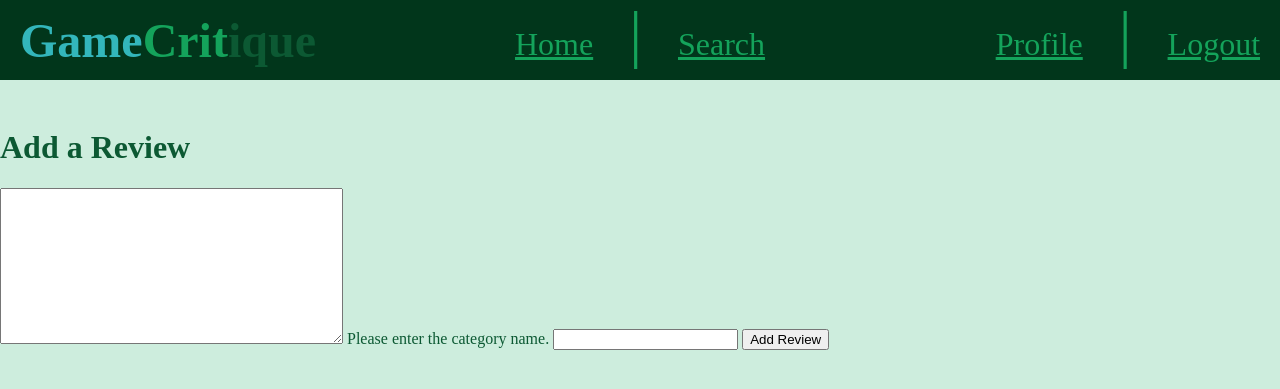
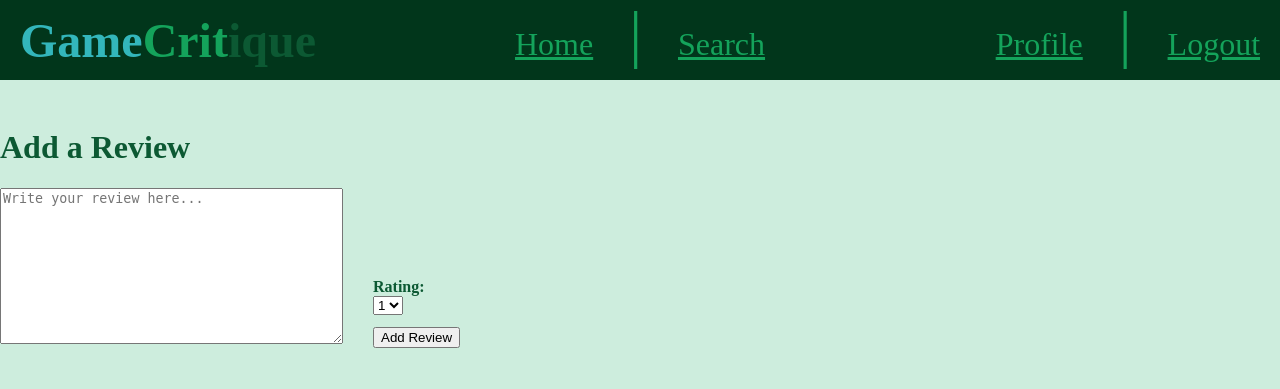
Before and after one commit to WAD2-LB03/WAD2_GroupProject, a Django app: a page that uses templates/gamecritique/add_review.html in a window 1280 px wide. Shown: the top 389 px of the page. Run offline with Django 5.2, Linux system fonts and the light colour scheme; a user stored in the database is signed in; tables that the repository leaves empty hold one stand-in row (values such as "Sample post").

Commit message:
Add review ratings and comment submission

```diff
--- a/gamecritique/forms.py
+++ b/gamecritique/forms.py
@@ -1,16 +1,36 @@
 from django import forms
 from django.contrib.auth.models import User
-from gamecritique.models import Review, UserProfile
+from gamecritique.models import Review, UserProfile, Comment
 
 class ReviewForm(forms.ModelForm):
-    name = forms.CharField(max_length=Review.MAX_CONTENT, help_text="Please enter the category name.")
-    views = forms.IntegerField(widget=forms.HiddenInput(), initial=0)
-    likes = forms.IntegerField(widget=forms.HiddenInput(), initial=0)
-    slug = forms.CharField(widget=forms.HiddenInput(), required=False)
+    RATING_CHOICES = [
+        (1, "1"),
+        (2, "2"),
+        (3, "3"),
+        (4, "4"),
+        (5, "5"),
+    ]
+
+    content = forms.CharField(
+        widget=forms.Textarea(attrs={"placeholder": "Write your review here..."})
+    )
+    rating = forms.TypedChoiceField(
+        choices=RATING_CHOICES,
+        coerce=int
+    )
 
     class Meta:
         model = Review
-        fields = ('content',)
+        fields = ("content", "rating")
+
+class CommentForm(forms.ModelForm):
+    content = forms.CharField(
+        widget=forms.Textarea(attrs={"placeholder": "Write a comment here..."})
+    )
+
+    class Meta:
+        model = Comment
+        fields = ("content",)
 
 class UserForm(forms.ModelForm):
     password = forms.CharField(widget=forms.PasswordInput())
--- a/gamecritique/urls.py
+++ b/gamecritique/urls.py
@@ -10,6 +10,7 @@ urlpatterns = [
     path("search-games/", views.search_games, name="search_games"), # Ajax path for updating search results
     path("game/<slug:game_name_slug>/", views.show_game, name="show_game"),
     path("review/<int:review_id>/", views.show_review, name="show_review"),
+    path("review/<int:review_id>/add_comment/", views.add_comment, name="add_comment"),
     path("game/<slug:game_name_slug>/add_review/", views.add_review, name="add_review"),
     path("register/", views.register, name="register"),
     path("login/", views.user_login, name="login"),
--- a/gamecritique/views.py
+++ b/gamecritique/views.py
@@ -13,7 +13,8 @@ import random
 
 from gamecritique.models import Game, UserProfile
 from gamecritique.models import Review, Comment
-from gamecritique.forms import ReviewForm, UserForm, UserProfileForm
+
+from gamecritique.forms import ReviewForm, UserForm, UserProfileForm, CommentForm
 from gamecritique.helper import parseTags, mostPopular
 
 # Random game is chosen from database to be displayed on Index page each time opened
@@ -89,8 +90,36 @@ def show_game(request, game_name_slug):
 def show_review(request, review_id):
     review = get_object_or_404(Review, id=review_id)
     comments = review.comments.all().order_by('-created_at_timestamp')
+    form = CommentForm()
 
-    context = {'review': review, 'comments': comments,}
+    context = {'review': review, 'comments': comments, 'form': form,}
+
+    return render(request, 'gamecritique/review.html', context)
+
+@login_required
+def add_comment(request, review_id):
+    review = get_object_or_404(Review, id=review_id)
+
+    if request.method == 'POST':
+        form = CommentForm(request.POST)
+
+        if form.is_valid():
+            comment = form.save(commit=False)
+            comment.review = review
+            comment.user = request.user
+            comment.save()
+
+            return redirect(reverse('gamecritique:show_review', kwargs={'review_id': review.id}))
+    else:
+        form = CommentForm()
+
+    comments = review.comments.all().order_by('-created_at_timestamp')
+
+    context = {
+        'review': review,
+        'comments': comments,
+        'form': form,
+    }
 
     return render(request, 'gamecritique/review.html', context)
 
@@ -113,7 +142,7 @@ def add_review(request, game_name_slug):
             if game:
                 review = form.save(commit=False)
                 review.game = game
-                review.views = 0
+                review.user = request.user
                 review.save()
 
                 return redirect(reverse('gamecritique:show_game', kwargs={'game_name_slug': game_name_slug}))
--- a/templates/gamecritique/add_review.html
+++ b/templates/gamecritique/add_review.html
@@ -6,23 +6,30 @@
 {% endblock %}
 
 {% block body_block %}
-    <h1>Add a Review</h1>
-    <div>
-        <form id="add_review_form" method="post" action="/gamecritique/game/{{ game.slug }}/add_review/">
-            {% csrf_token %}
-            {% csrf_token %}
+<h1>Add a Review</h1>
 
-            {% for hidden in form.hidden_fields %}
-                {{ hidden }}
-            {% endfor %}
+<form id="review_form" method="post" action="">
+    {% csrf_token %}
 
-            {% for field in form.visible_fields %}
-                {{ field.errors }}
-                {{ field.help_text }}
-                {{ field }}
-            {% endfor %}
+    <div style="display: flex; align-items: flex-end; gap: 30px;">
 
-            <input type="submit" name="submit" value="Add Review" />
-        </form>
+        <div>
+            {{ form.content.errors }}
+            {{ form.content }}
+        </div>
+
+        <div style="display: flex; flex-direction: column; gap: 12px;">
+            <div>
+                <label for="{{ form.rating.id_for_label }}"><strong>Rating:</strong></label><br>
+                {{ form.rating.errors }}
+                {{ form.rating }}
+            </div>
+
+            <div>
+                <input type="submit" name="submit" value="Add Review" />
+            </div>
+        </div>
+
     </div>
+</form>
 {% endblock %}
```
Also changed, not shown: templates/gamecritique/game.html (+17 -1 lines), templates/gamecritique/review.html (+18 -4 lines).
